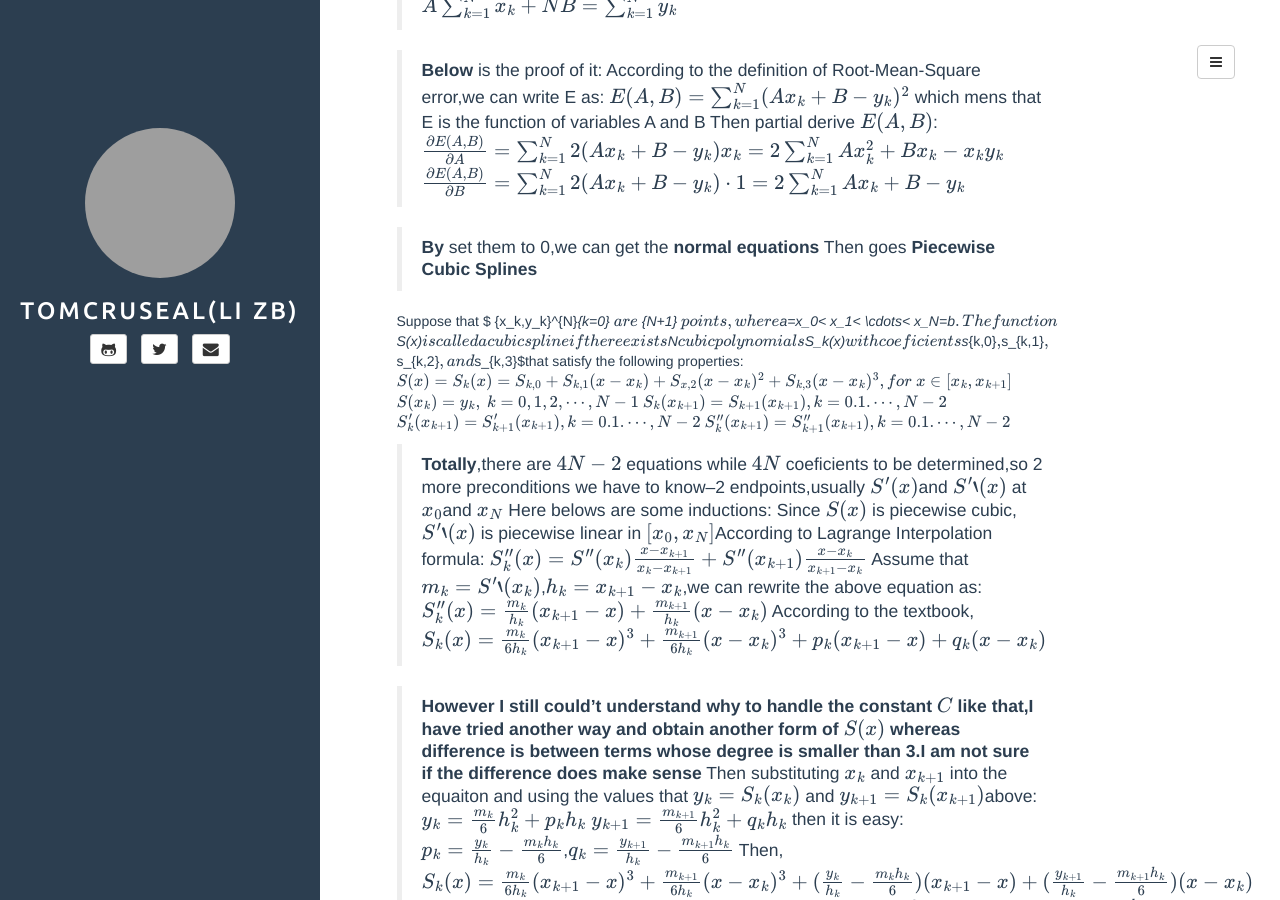
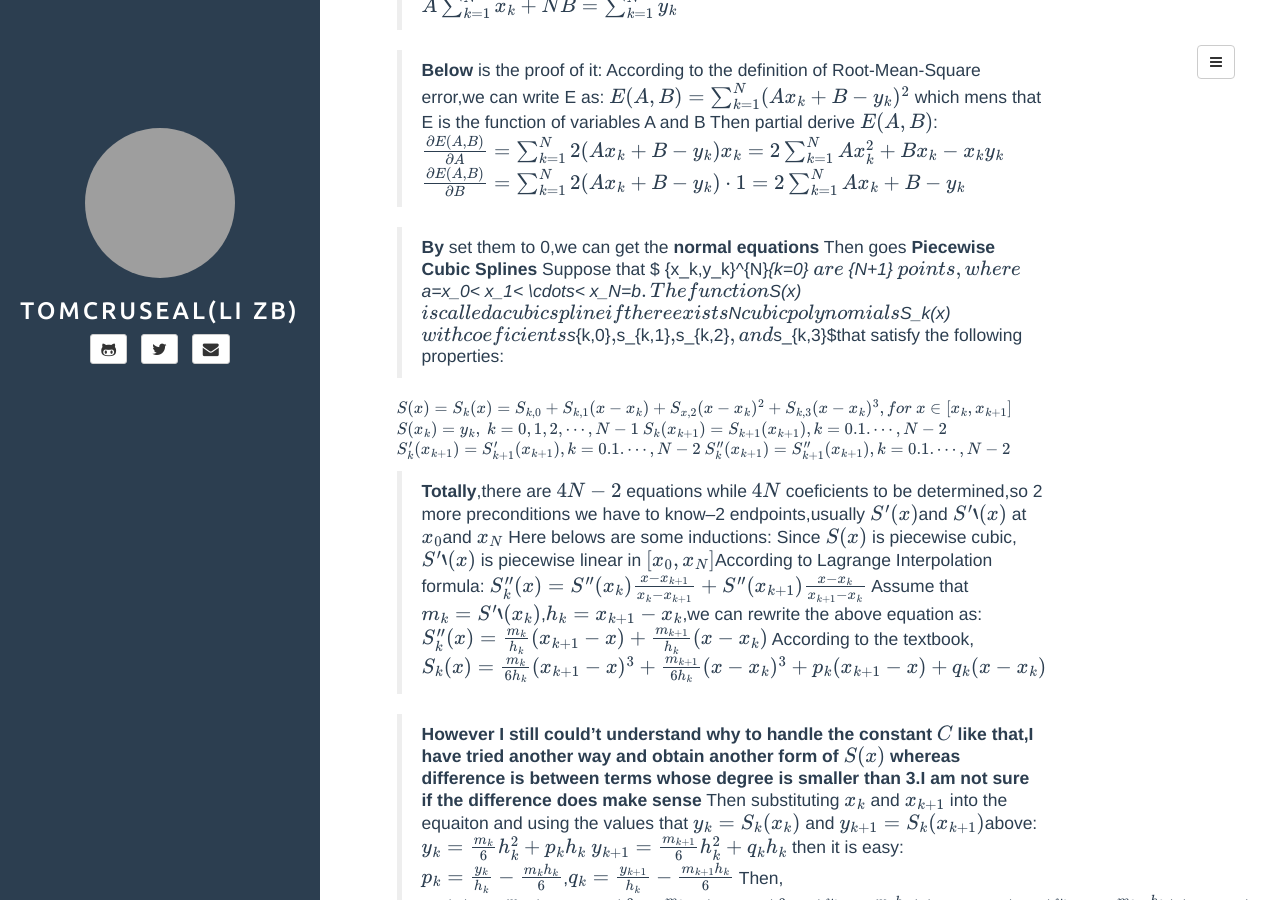
Before and after one commit to Tomcruseal/tomcruseal.github.io, a Jekyll site: the page built from _posts/2016-4-19-e-spline-interpolation.md, in a window 1280 px wide and 900 px high, scrolled down 659 px. Built offline with Jekyll 4.4.1, drawn with Linux system fonts in a browser that asks for light colours; formulas are drawn with MathJax 3; comment, search, counter and statistics services are not loaded; grey boxes are pictures that could not be loaded.

Commit message:
20160420g

```diff
--- a/_posts/2016-4-19-e-spline-interpolation.md
+++ b/_posts/2016-4-19-e-spline-interpolation.md
@@ -45,8 +45,8 @@ $$
 
 >**By** set them to 0,we can get the **normal equations**
 Then goes **Piecewise Cubic Splines**
+Suppose that $ \{x_k,y_k\}^{N}_{k=0} $ are $ {N+1} $ points,where $a=x_0< x_1< \cdots< x_N=b$.The function $S(x)$ is called a cubic spline if there exists $N$ cubic polynomials $S_k(x)$ with coeficients $s_{k,0}$,$s_{k,1}$,$s_{k,2}$,and $s_{k,3}$that satisfy the following properties:
 
-Suppose that $ \{x_k,y_k\}^{N}_{k=0} $ are $ {N+1} $ points,where $a=x_0< x_1< \cdots< x_N=b$.The function $S(x)$ is called a cubic spline if there exists $N$ cubic polynomials $S_k(x)$ with coeficients $s_{k,0}$,$s_{k,1}$,$s_{k,2}$,and $s_{k,3}$that satisfy the following properties:
 $$
 S(x)=S_k(x)=S_{k,0}+S_{k,1}(x-x_k)+S_{x,2}(x-x_k)^2+S_{k,3}(x-x_k)^3 ,for\ x \in[x_k,x_{k+1}]
 $$
```
